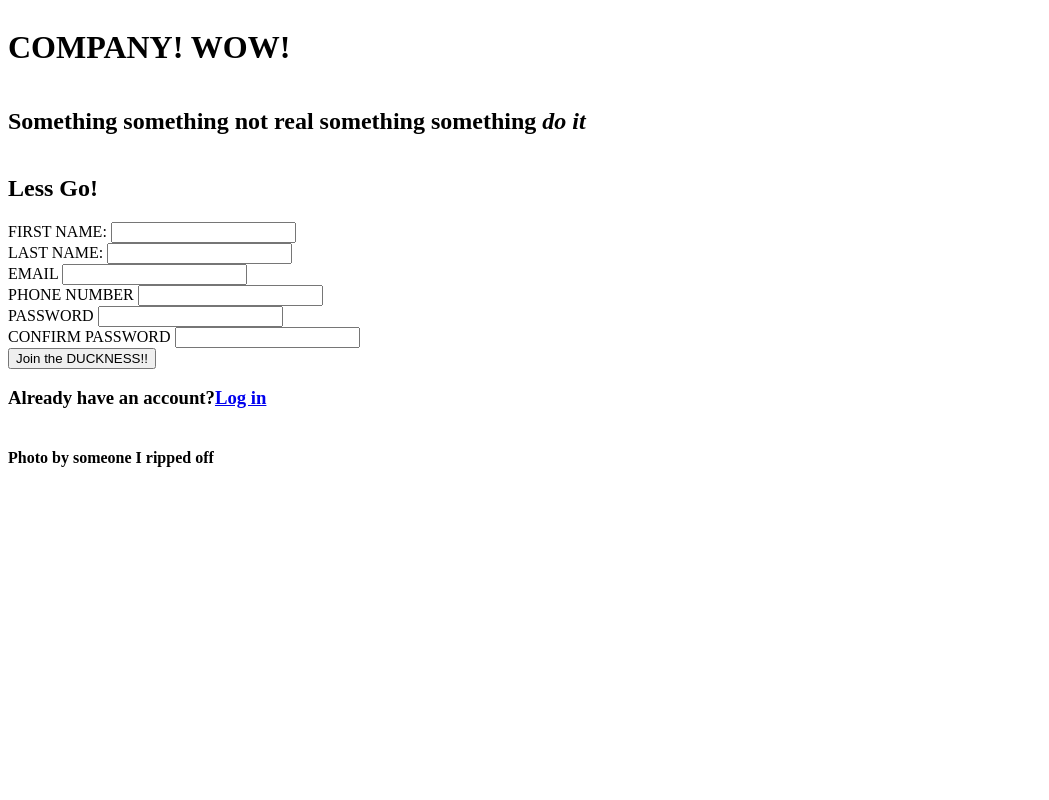
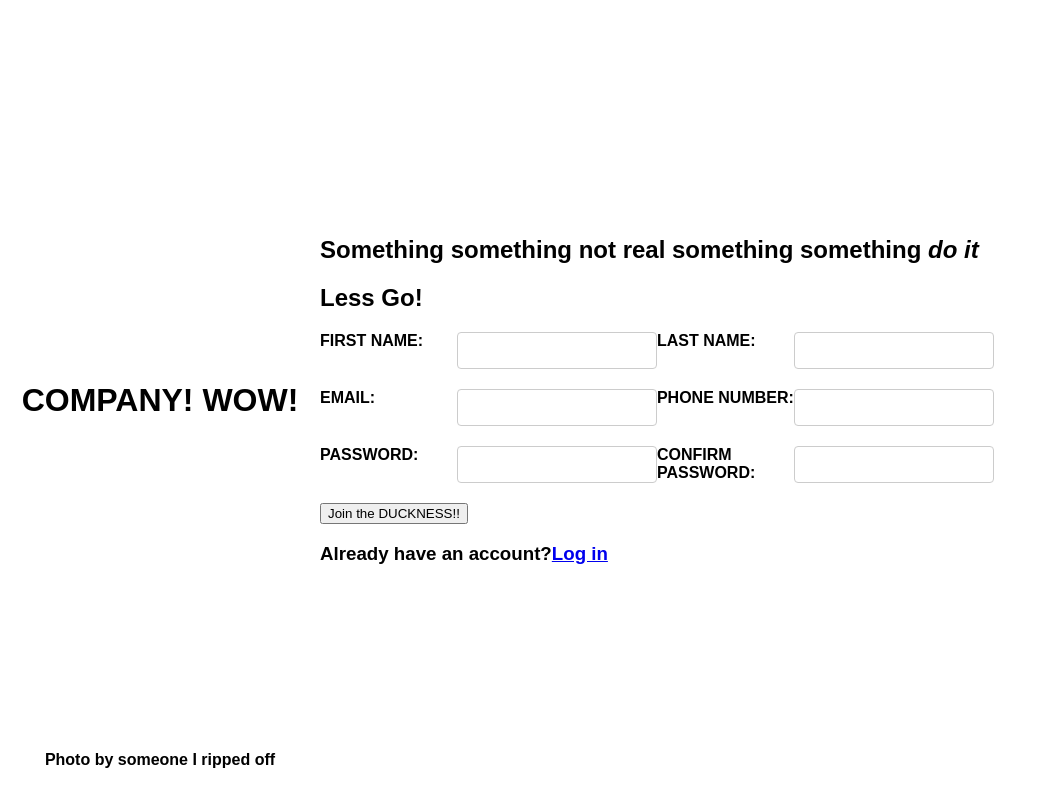
Before and after one commit to TeiQn/signup, a plain HTML site: page index.html in a window 1280 px wide. Shown: the whole page, without its empty margins (0-1049 px from the left). Drawn offline with Linux system fonts and the light colour scheme.

Commit message:
desired layout achieved.

```diff
--- a/index.html
+++ b/index.html
@@ -9,38 +9,46 @@
 </head>
 <body>
     <div class = container>
+        <div class = left>
+            <div class = left-content>
+                <div class = top>
                     <h1>COMPANY! WOW!</h1>
+                </div>
+                <div class = bottom>
+                    <h4>Photo by someone I ripped off</h4>
+                </div>
+            </div>
+        </div>
+        <div class = right>
             <h2>Something something not real something something <i>do it</i></h2>
             <h2>Less Go!</h2>
                 <form action="https://httpbin.org/post" method = "post">
-                <div>
+                    <div class = input>
+                        <div class = form-group id = "grid">
+                            <div class = input-row>
                                 <label for = "first_name">FIRST NAME:</label>
                                 <input type="text" name="first_name" id="first_name" required oninvalid="this.setCustomValidity('You forgot about this one you dingus!')" oninput="this.setCustomValidity('')">
-                </div>
-                <div>
                                 <label for = "last_name">LAST NAME:</label>
                                 <input type = "text" name = "last_name" id = "last_name" required oninvalid="this.setCustomValidity('You forgot about this one you dingus!')" oninput="this.setCustomValidity('')">
                             </div>
-                <div>
-                    <label for = "email">EMAIL</label>
+                            <div class = input-row>
+                                <label for = "email">EMAIL:</label>
                                 <input type="text" name="email" id="email" required oninvalid="this.setCustomValidity('You forgot about this one you dingus!')" oninput="this.setCustomValidity('')">
-                </div>
-                <div>
-                    <label for = "phone">PHONE NUMBER</label>
+                                <label for = "phone">PHONE NUMBER:</label>
                                 <input type="text" name="phone" id="phone" required oninvalid="this.setCustomValidity('You forgot about this one you dingus!')" oninput="this.setCustomValidity('')">
                             </div>
-                <div>
-                    <label for = "pass1">PASSWORD</label>
+                            <div class = input-row>
+                                <label for = "pass1">PASSWORD:</label>
                                 <input type="text" name="pass1" id="pass1" required oninvalid="this.setCustomValidity('You forgot about this one you dingus!')" oninput="this.setCustomValidity('')">
+                                <label for = "pass2">CONFIRM PASSWORD:</label>
+                                <input type="text" name="pass2" id="pass2" required oninvalid="this.setCustomValidity('You forgot about this one you dingus!')" oninput="this.setCustomValidity('')">
                             </div>
-                <div>
-                    <label for = "pass2">CONFIRM PASSWORD</label>
-                    <input type="text" name="pass2" id="pass2" required oninvalid="this.setCustomValidity('You forgot about this one you dingus!')" oninput="this.setCustomValidity('')">
                         </div>
                         <button type = "submit">Join the DUCKNESS!!</button>
                     </form>
                     <h3>Already have an account?<a href = "https://www.google.com">Log in</a></h3>
-            <h4>Photo by someone I ripped off</h4>
+                    </div>
+        </div>
     </div>
 </body>
 </html>
--- a/style.css
+++ b/style.css
@@ -1,4 +1,95 @@
+body {
+    margin: 0;
+    overflow: auto;
+    font-family: Haettenschweiler, 'Arial Narrow Bold', sans-serif;
+}
+
 .container {
     display: flex;
+    justify-content: flex-start;
+    align-items: center;
+    height: 100vh;
+}
+
+.left {
+    flex: 0 0 calc(100% / 4);
+    display: flex;
+    justify-content: center;
+    align-items: center;
     flex-direction: column;
+    background-color: #FFF;
+    text-align: center;
 }
+
+.left-content {
+    display: flex;
+    flex-direction: column;
+    justify-content: center;
+    align-items: center;
+    height: 100%;
+    margin-top: auto;
+}
+
+.top {
+    margin: 0;
+}
+
+.bottom {
+    margin-top: auto;
+    margin-bottom: 0;
+    position: absolute;
+    bottom: 10px;
+}
+
+
+
+input {
+    width: 100%;
+    padding: 10px;
+    border: 1px solid #ccc;
+    border-radius: 4px;
+    box-sizing: border-box;
+    margin-bottom: 10px;
+  }
+
+  label {
+    font-weight: bold;
+    display: block;
+    margin-bottom: 5px;
+    width: 100px;
+  }
+
+  form {
+    display: flex;
+    flex-wrap: wrap;
+  }
+
+  .form-group {
+    display: flex;
+    flex-direction: row;
+    align-items: center;
+    margin-right: 20px;
+    flex-basis: 50%;
+  }
+
+  #grid {
+    display: flex;
+    flex-direction: column;
+    align-items: flex-start;
+    justify-content: center;
+  }
+
+  .input-row {
+    display: flex;
+    justify-content: space-between;
+    width: 100%;
+    margin-bottom: 10px;
+  }
+
+  .input-row label {
+    width: 40%;
+  }
+
+  .input-row input {
+    width: 55%;
+  }
```
Lines whose indentation alone changed are shown as unchanged.
